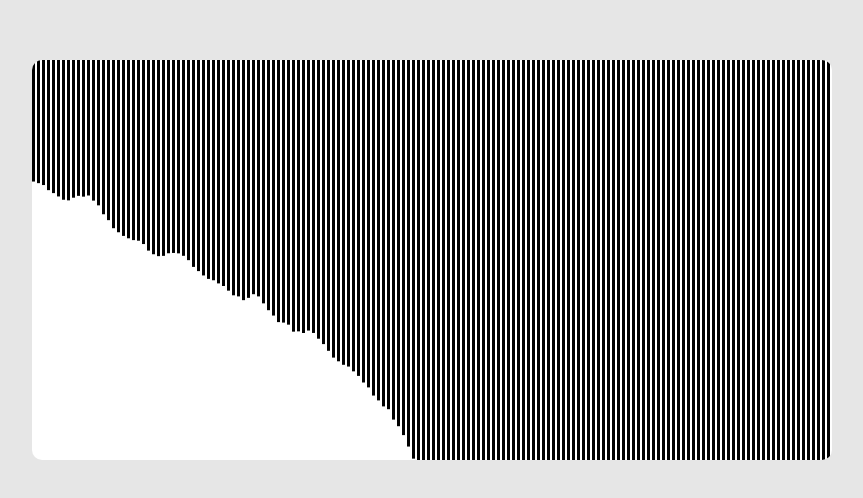
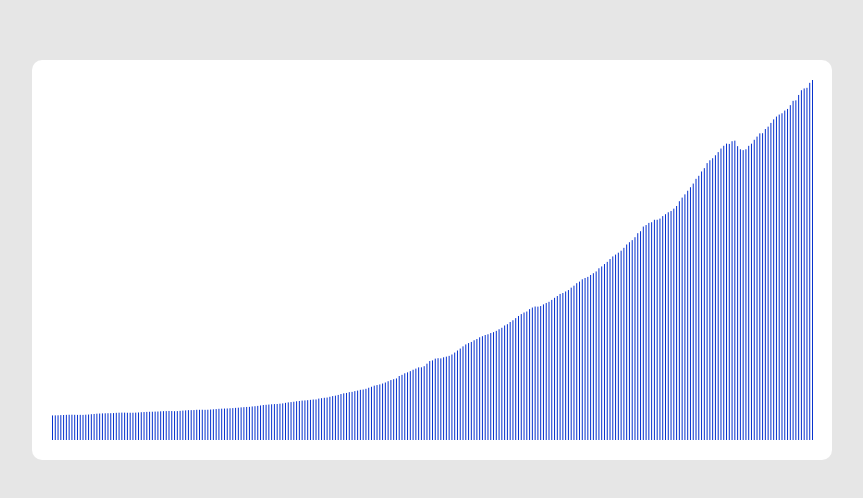
Before and after one commit to Silas-Z/fcc-test-data-visualization, a plain HTML site: page 01-bar-chart/bar-chart.html in a window 1280 px wide. Shown: the part 140-638 px from the top of the page, without its empty margins (208-1071 px from the left). Drawn offline with Linux system fonts and the light colour scheme.

Commit message:
完成柱状图

```diff
--- a/01-bar-chart/bar-chart.html
+++ b/01-bar-chart/bar-chart.html
@@ -22,6 +22,7 @@
             border-radius: 10px;
 
         }
+
     </style>
 </head>
 
@@ -1169,6 +1170,16 @@
         }
 
         function createSVG(data) {
+
+            const padding = 20
+
+            const yScale = d3.scaleLinear()
+            yScale.domain([0, d3.max(data, d => d[1])])
+            yScale.range([padding, h - padding * 2])
+
+            const xScale = d3.scaleLinear()
+            xScale.domain([0, d3.max(data, (d, i) => i)])
+            xScale.range([padding, w - padding])
             const svg = d3.select("body")
                 .append("svg")
                 .attr("width", w)
@@ -1179,11 +1190,12 @@
                 .data(data)
                 .enter()
                 .append("rect")
-                .attr("x", (d, i) => i * 5)
-                .attr("y", 0)
-                .attr("width", 3)
+                .attr('fill','rgb(6, 49, 206)')
+                .attr("x", (d, i) => xScale(i))
+                .attr("y", d => h - yScale(d[1]) - padding)
+                .attr("width", 1)
                 .attr("height", (d, i) => {
-                    return d[1] * 0.5
+                    return yScale(d[1])
                 });
         }
 
```
